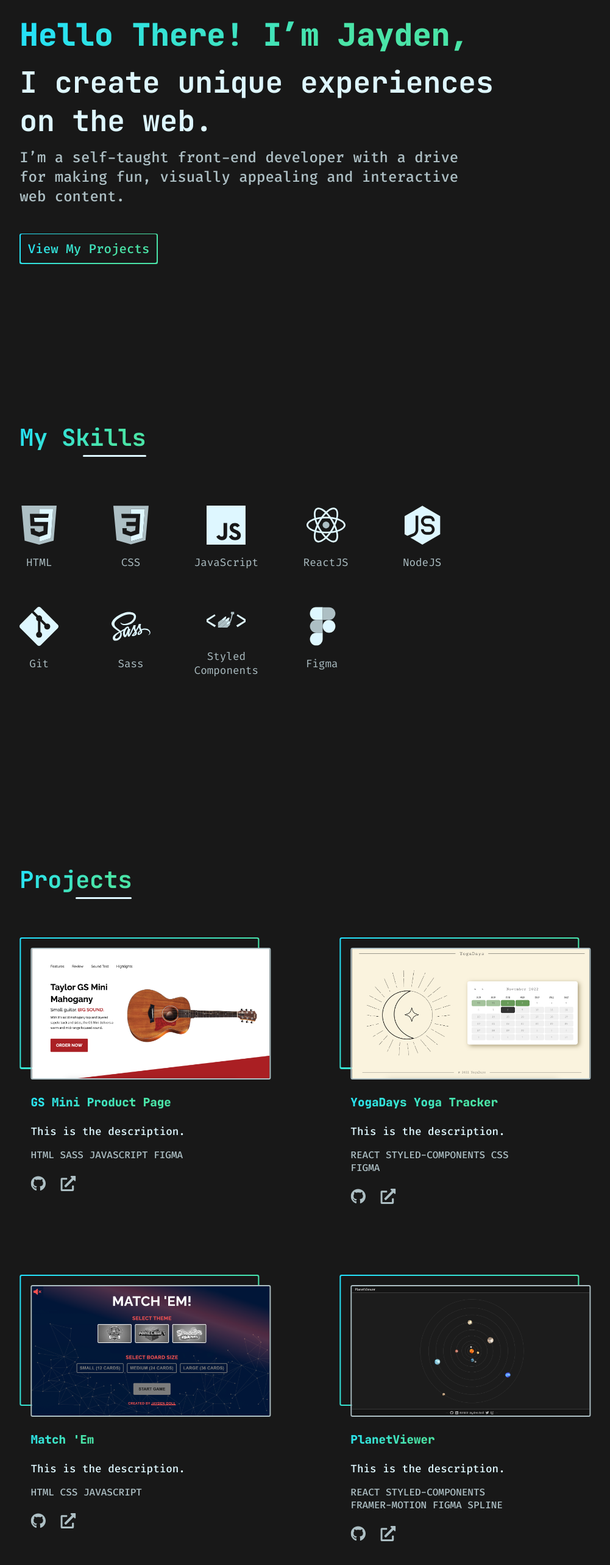
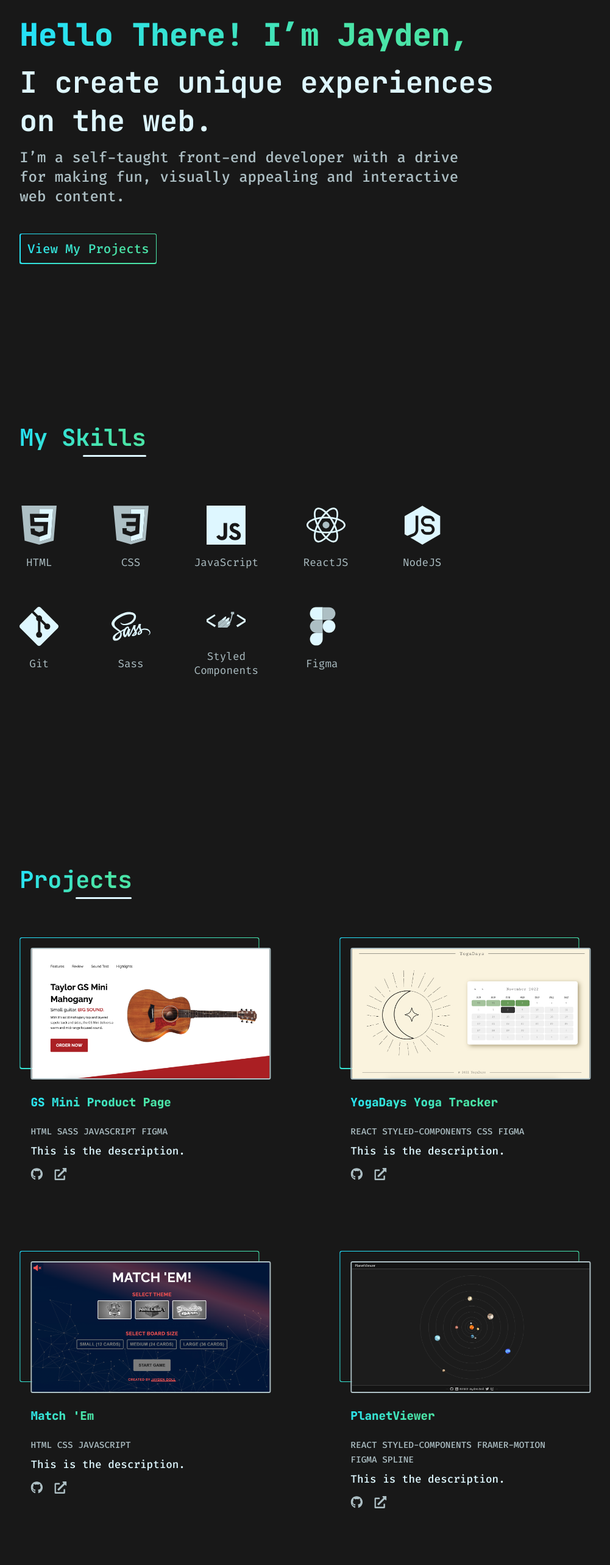
Before and after one commit to Jayden-Doll/jayden-doll-portfolio, a React (Create React App) app: page / in a window 1280 px wide. Shown: the part 188-2754 px from the top of the page at 61% size, without its empty margins (83-1084 px from the left). Built offline with nearby package versions, Linux system fonts and the light colour scheme.

Commit message:
Tweak button hover animations

```diff
--- a/src/components/main/navbar/navbar.component.jsx
+++ b/src/components/main/navbar/navbar.component.jsx
@@ -22,17 +22,17 @@ const Navbar = () => {
             <ThemeIcon />
           </ThemeIconContainer>
           <NavLink>
-            <a href="/">Projects</a>
+            <a href="#projects">Projects</a>
           </NavLink>
           <NavLink>
-            <a href="">About</a>
+            <a href="#about">About</a>
           </NavLink>
           <NavLink>
-            <a href="">Contact</a>
+            <a href="#contact">Contact</a>
           </NavLink>
           <ResumeLinkContainer as="li">
             <NavResumeLink>
-              <a href="">Resume</a>
+              <a href="/">Resume</a>
             </NavResumeLink>
           </ResumeLinkContainer>
         </NavLinks>
--- a/src/components/main/navbar/navbar.styles.jsx
+++ b/src/components/main/navbar/navbar.styles.jsx
@@ -35,12 +35,18 @@ export const NavLink = styled.li`
   padding-bottom: 0.5rem; */
   box-sizing: border-box;
 
+  ::after {
+    transform: translateX(100%);
+  }
+
   @keyframes nav-hover {
     from {
-      width: 0;
+      width: 25%;
+      opacity: 0;
     }
     to {
       width: 50%;
+      opacity: 1;
     }
   }
 
@@ -52,7 +58,7 @@ export const NavLink = styled.li`
       color: var(--text-secondary);
     }
     ::after {
-      animation: nav-hover 0.2s forwards alternate ease;
+      animation: nav-hover 0.3s forwards ease;
       content: "";
       display: block;
       height: 0.1rem;
@@ -77,9 +83,12 @@ export const ResumeLinkContainer = styled.div`
   transition: 0.2s ease;
 
   :hover {
-    -webkit-box-shadow: 0px 0px 9px 3px var(--color-opaque);
-    -moz-box-shadow: 0px 0px 9px 3px var(--color-opaque);
-    box-shadow: 0px 0px 9px 3px var(--color-opaque);
+    -moz-box-shadow: 0px 0px 8px 2px var(--color-opaque),
+      0px 0px 2px 0.3px var(--text-secondary);
+    -webkit-box-shadow: 0px 0px 8px 2px var(--color-opaque),
+      0px 0px 2px 0.3px var(--text-secondary);
+    box-shadow: 0px 0px 8px 2px var(--color-opaque),
+      0px 0px 2px 0.3px var(--text-secondary);
   }
 `;
 
--- a/src/components/main/project-tile/project-tile.component.jsx
+++ b/src/components/main/project-tile/project-tile.component.jsx
@@ -25,8 +25,8 @@ const ProjectTile = ({ imgSrc, title, desc, tags, codeLink, liveLink }) => {
           <ProjectImage src={imgSrc} />
         </ImageContainer>
         <ProjectTitle>{title}</ProjectTitle>
+        <ProjectTag>{tags}</ProjectTag>
         <ProjectDescription>{desc}</ProjectDescription>
-        <ProjectTag>{tags}</ProjectTag>
         <ProjectLinkContainer>
           <ProjectLink
             href={codeLink}
--- a/src/components/main/project-tile/project-title.styles.jsx
+++ b/src/components/main/project-tile/project-title.styles.jsx
@@ -49,8 +49,8 @@ export const ProjectDecorationContent = styled.div`
   background: #181818;
   width: 100%;
   height: auto;
-  margin: 0.15rem;
-  border-radius: 0.1rem;
+  margin: 0.075rem;
+  border-radius: 0.2rem;
 `;
 
 export const ProjectImage = styled.img`
@@ -82,23 +82,27 @@ export const ProjectDescription = styled.p`
   font-size: 1.1rem;
   font-family: "Fira Code";
   font-weight: 500;
-  min-width: 120%;
+  min-width: 150%;
   padding-bottom: 1rem;
 `;
 
 export const ProjectTag = styled.span`
   color: var(--text-secondary);
-  font-size: 1rem;
+  font-size: 0.9rem;
   font-family: "Fira Code";
   font-weight: 500;
-  padding-bottom: 1.5rem;
+  padding-bottom: 0.5rem;
+  line-height: 1.5rem;
+  min-width: 125%;
 `;
 
 export const ProjectLinkContainer = styled.div`
   display: flex;
-  gap: 1.5rem;
-  justify-content: center;
+  gap: 1.2rem;
+  justify-content: flex-start;
   align-items: center;
+  width: 100%;
+  height: auto;
 `;
 
 export const ProjectLink = styled.a`
@@ -108,15 +112,16 @@ export const ProjectLink = styled.a`
 
   :hover {
     color: var(--text-primary);
+    transform: translateY(-0.1rem);
   }
 `;
 
 export const GithubIcon = styled(FaGithub)`
-  width: 25px;
+  width: 20px;
   height: auto;
 `;
 
 export const LiveLinkIcon = styled(FaExternalLinkAlt)`
-  width: 25px;
+  width: 20px;
   height: auto;
 `;
--- a/src/components/sections/hero-section/hero-section.component.jsx
+++ b/src/components/sections/hero-section/hero-section.component.jsx
@@ -20,7 +20,7 @@ const HeroSection = () => {
         </Description>
         <CtaButtonContainer>
           <CtaButtonLink>
-            <a href="">View My Projects</a>
+            <a href="#projects">View My Projects</a>
           </CtaButtonLink>
         </CtaButtonContainer>
       </HeroContent>
--- a/src/components/sections/hero-section/hero-section.styles.jsx
+++ b/src/components/sections/hero-section/hero-section.styles.jsx
@@ -73,13 +73,15 @@ export const CtaButtonContainer = styled.div`
   :hover {
     -webkit-box-shadow: 0px 0px 12px 3px var(--color-opaque);
     -moz-box-shadow: 0px 0px 12px 3px var(--color-opaque);
-    box-shadow: 0px 0px 12px 4px var(--color-opaque);
+    box-shadow: 0px 0px 10px 2px var(--color-opaque),
+      0px 0px 4px 0.3px var(--text-secondary);
   }
 `;
 
 export const CtaButtonLink = styled.p`
   background: #181818;
-  padding: 0.6rem 0.25rem;
+  padding-top: 0.6rem;
+  padding-bottom: 0.6rem;
   border-radius: 0.15rem;
 
   :hover {
@@ -87,7 +89,7 @@ export const CtaButtonLink = styled.p`
   }
 
   a {
-    padding: 0.3rem 0.5rem;
+    padding: 0.6rem 0.7rem;
     background: var(--text-gradient);
     -webkit-background-clip: text;
     -webkit-text-fill-color: transparent;
--- a/src/components/sections/projects-section/projects-section.component.jsx
+++ b/src/components/sections/projects-section/projects-section.component.jsx
@@ -15,40 +15,41 @@ import {
 const ProjectsSection = () => {
   return (
     <Wrapper>
-      <SectionContent>
+      <SectionContent id="projects">
         <Title text="Projects" />
         <ProjectsWrapper>
           <ProjectTile
             imgSrc={gsmini}
+            altText=""
             title="GS Mini Product Page"
             desc="This is the description."
-            tags={`HTML SASS JAVASCRIPT FIGMA`}
-            codeLink={"https://github.com/Jayden-Doll/GuitarSite-Redesign"}
-            liveLink={"https://taylor-mini-mahogany.netlify.app/"}
+            tags="HTML SASS JAVASCRIPT FIGMA"
+            codeLink="https://github.com/Jayden-Doll/GuitarSite-Redesign"
+            liveLink="https://taylor-mini-mahogany.netlify.app/"
           />
           <ProjectTile
             imgSrc={yogadays}
             title="YogaDays Yoga Tracker"
             desc="This is the description."
-            tags={"REACT STYLED-COMPONENTS CSS FIGMA"}
-            codeLink={"https://github.com/Jayden-Doll/YogaDays-Yoga-Tracker"}
-            liveLink={"https://yogadays.netlify.app/"}
+            tags="REACT STYLED-COMPONENTS CSS FIGMA"
+            codeLink="https://github.com/Jayden-Doll/YogaDays-Yoga-Tracker"
+            liveLink="https://yogadays.netlify.app/"
           />
           <ProjectTile
             imgSrc={matchem}
             title="Match 'Em"
             desc="This is the description."
-            tags={"HTML CSS JAVASCRIPT"}
-            codeLink={"https://github.com/Jayden-Doll/Matchem-Game"}
-            liveLink={"https://matchemupgame.com/"}
+            tags="HTML CSS JAVASCRIPT"
+            codeLink="https://github.com/Jayden-Doll/Matchem-Game"
+            liveLink="https://matchemupgame.com/"
           />
           <ProjectTile
             imgSrc={planetviewer}
             title="PlanetViewer"
             desc="This is the description."
-            tags={"REACT STYLED-COMPONENTS FRAMER-MOTION FIGMA SPLINE"}
-            codeLink={"https://github.com/Jayden-Doll/PlanetViewer"}
-            liveLink={"https://planet-viewer3d.netlify.app/"}
+            tags="REACT STYLED-COMPONENTS FRAMER-MOTION FIGMA SPLINE"
+            codeLink="https://github.com/Jayden-Doll/PlanetViewer"
+            liveLink="https://planet-viewer3d.netlify.app/"
           />
         </ProjectsWrapper>
       </SectionContent>
--- a/src/components/sections/projects-section/projects-section.styles.jsx
+++ b/src/components/sections/projects-section/projects-section.styles.jsx
@@ -9,7 +9,7 @@ export const Wrapper = styled.section`
   justify-content: flex-start;
   align-items: center;
   text-align: center;
-  padding-top: 14rem;
+  padding-top: 11rem;
   padding-bottom: 15%;
   h1,
   h2,
@@ -25,6 +25,7 @@ export const SectionContent = styled.div`
   flex-direction: column;
   width: 100%;
   height: 100%;
+  padding-top: 3rem;
 `;
 
 export const ProjectsWrapper = styled.div`
--- a/src/index.css
+++ b/src/index.css
@@ -1,6 +1,7 @@
 * {
   transition: color 0s ease-in;
   box-sizing: border-box;
+  scroll-behavior: smooth;
 }
 
 :root {
@@ -16,28 +17,28 @@
   --text-gradient: -webkit-linear-gradient(-225deg, #4ae4a7 30%, #22e1ff 100%);
   --text-primary: #def7ff;
   --text-secondary: #adbfc4;
-  --color-opaque: rgba(74, 228, 166, 0.4);
+  --color-opaque: rgba(74, 228, 166, 0.5);
 }
 
 [data-theme="orange"] {
   --text-gradient: -webkit-linear-gradient(-225deg, #ffed21 30%, #ff7a21 100%);
   --text-primary: #ffecde;
   --text-secondary: #c4b6ad;
-  --color-opaque: rgba(255, 237, 33, 0.4);
+  --color-opaque: rgba(255, 237, 33, 0.5);
 }
 
 [data-theme="purple"] {
   --text-gradient: -webkit-linear-gradient(-225deg, #ffadff 30%, #ab77ff 100%);
   --text-primary: #f7deff;
   --text-secondary: #baadc4;
-  --color-opaque: rgba(255, 173, 255, 0.4);
+  --color-opaque: rgba(255, 173, 255, 0.5);
 }
 
 [data-theme="green"] {
   --text-gradient: -webkit-linear-gradient(-225deg, #eaff9e 30%, #7aff6b 100%);
   --text-primary: #e1ffde;
   --text-secondary: #adc4ad;
-  --color-opaque: rgba(234, 255, 158, 0.4);
+  --color-opaque: rgba(234, 255, 158, 0.5);
 }
 
 body {
```
